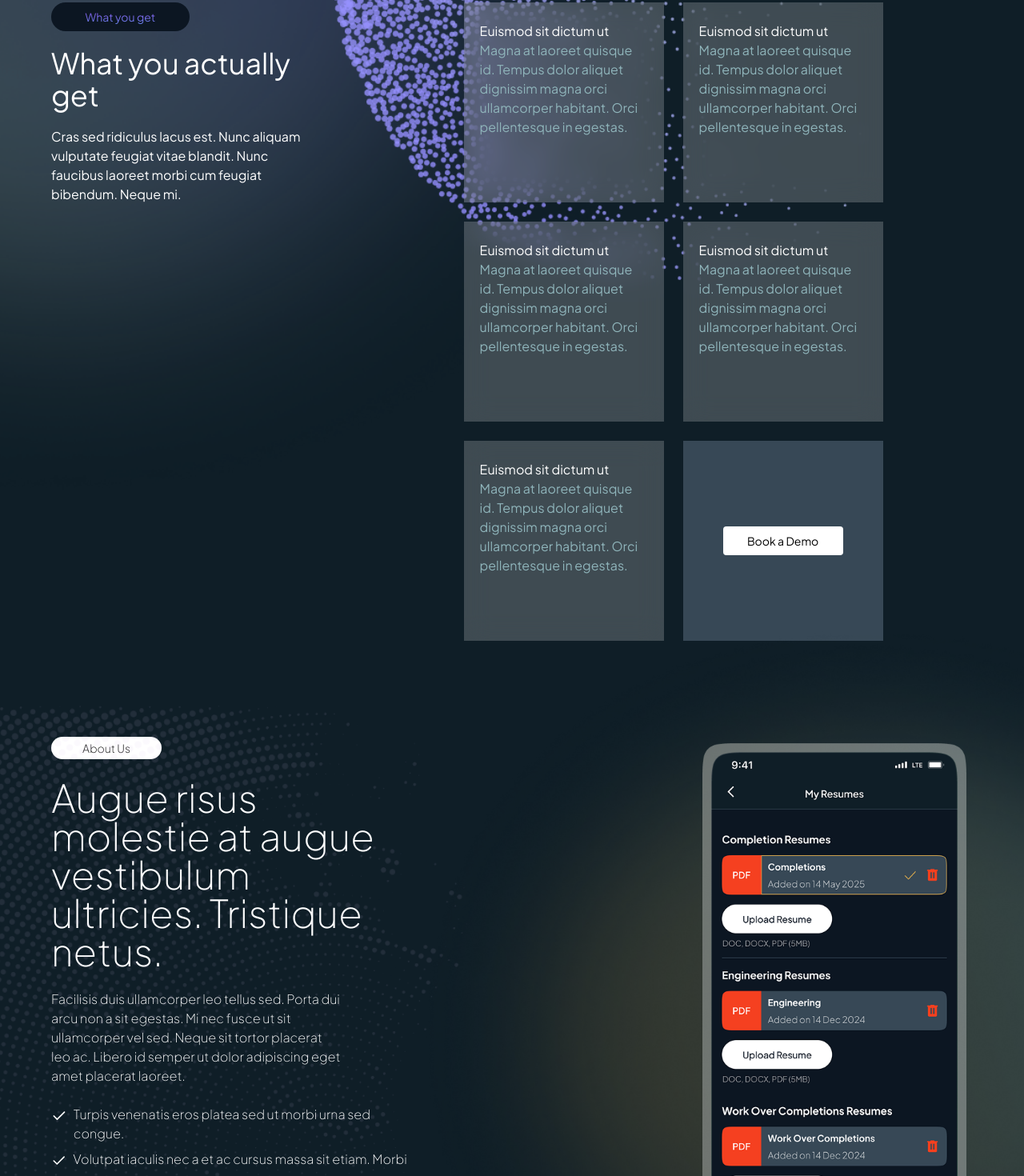
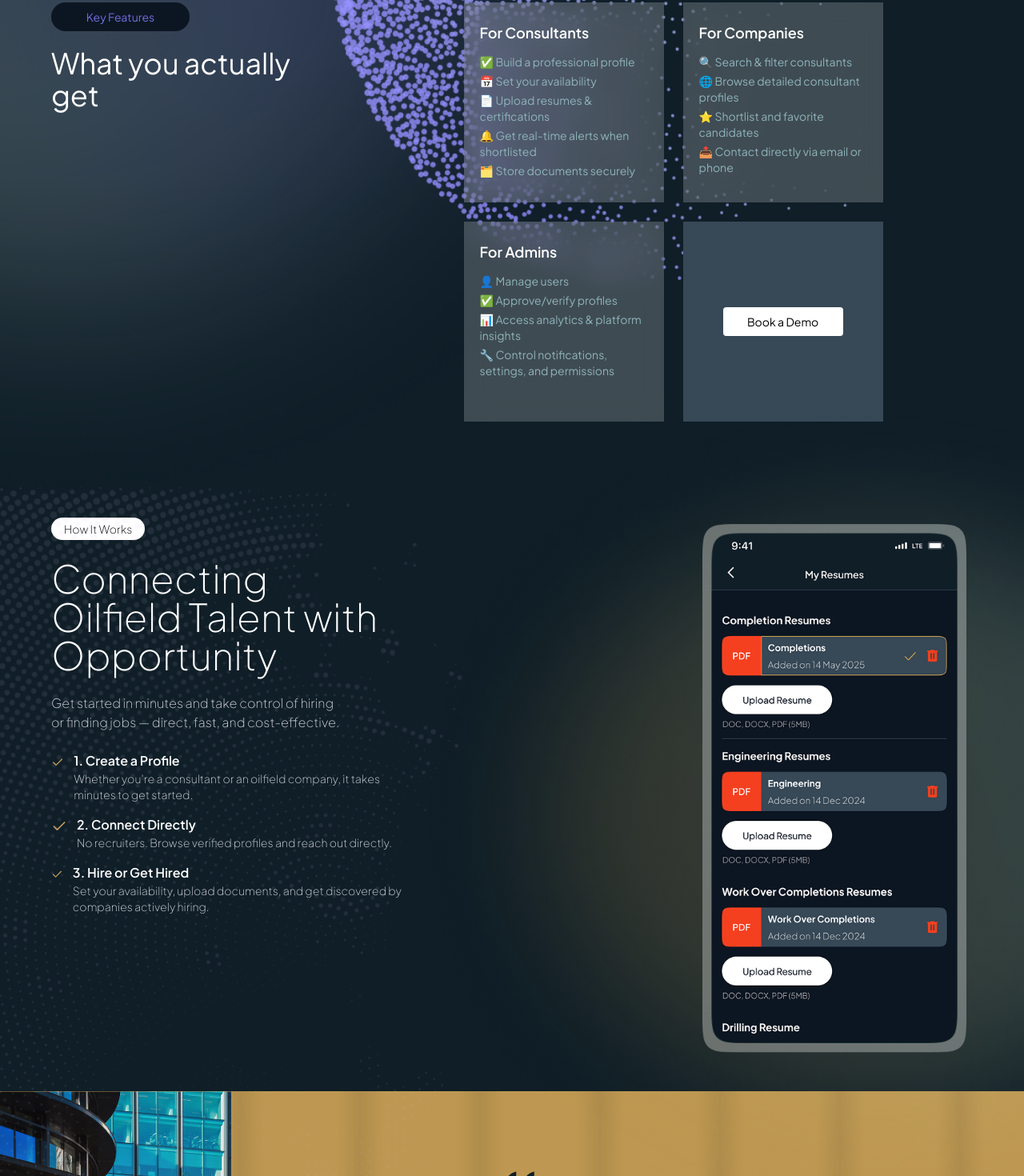
Before and after one commit to dignitestudios-dev/Consultants-R-Us-Landing-Page, a Next.js app: page / in a window 1280 px wide. Shown: the part 1000-2470 px from the top of the page at 80% size. Built offline with nearby package versions, Linux system fonts and the light colour scheme.

Commit message:
sontent added

```diff
--- a/src/app/(main)/_components/home.tsx
+++ b/src/app/(main)/_components/home.tsx
@@ -2,14 +2,30 @@ import { Check } from "lucide-react";
 import Image from "next/image";
 import React from "react";
 
-const items = [
-  "Turpis venenatis eros platea sed ut morbi urna sed congue.",
-  "Volutpat iaculis nec a et ac cursus massa sit etiam. Morbi non",
-  "pulvinar et ac eu vitae. Dolor viverra tincidunt interdum ipsum tellu",
-  "amet. Ullamcorper adipiscing quis nec sed nascetur. Mauris",
-  "consectetur enim fermentum est. Non elit parturient quis ut",
-  "molestie ipsum tristique enim phasellus. Vulputate laoreet eu nisl tellus in.",
+// const items = [
+//   "Turpis venenatis eros platea sed ut morbi urna sed congue.",
+//   "Volutpat iaculis nec a et ac cursus massa sit etiam. Morbi non",
+//   "pulvinar et ac eu vitae. Dolor viverra tincidunt interdum ipsum tellu",
+//   "amet. Ullamcorper adipiscing quis nec sed nascetur. Mauris",
+//   "consectetur enim fermentum est. Non elit parturient quis ut",
+//   "molestie ipsum tristique enim phasellus. Vulputate laoreet eu nisl tellus in.",
+// ];
+
+const howItWorks = [
+  {
+    title: "1. Create a Profile",
+    desc: "Whether you’re a consultant or an oilfield company, it takes minutes to get started.",
+  },
+  {
+    title: "2. Connect Directly",
+    desc: "No recruiters. Browse verified profiles and reach out directly.",
+  },
+  {
+    title: "3. Hire or Get Hired",
+    desc: "Set your availability, upload documents, and get discovered by companies actively hiring.",
+  },
 ];
+
 
 function Home() {
   return (
@@ -32,11 +48,11 @@ function Home() {
         <div className="flex flex-wrap py-10 justify-between">
           <div className="md:w-[60%] flex flex-col md:py-16 gap-10 font-thin relative z-50">
             <h1 className="text-[#F9F9F7] text-5xl md:text-6xl font-thin">
-              Jobs at Your Fingertips.Your Career Starts Here.
+              Connecting Oilfield Talent with Opportunity
             </h1>
             <p className="text-[#CECBFF] text-2xl w-[90%] font-[350]">
-              Smart job matching made simple. Explore thousands of opportunities
-              anytime, anywhere.
+              Cut out the middleman. Hire experienced consultants directly —
+              fast, secure, and cost-effective.
             </p>
             <button className="text-white w-[150px] bg-[#C19A4D] p-2 px-4 rounded-sm text-sm">
               Book a Demo
@@ -59,32 +75,67 @@ function Home() {
             <div className="md:w-[30%] flex flex-col gap-5">
               <div className="bg-[#0C1622] w-[50%] rounded-full">
                 <h4 className="bg-gradient-to-t from-[#4A90E2] to-[#8A2BE2] text-transparent bg-clip-text text-sm text-center p-2 px-6 ">
-                  What you get
+                  Key Features
                 </h4>
               </div>
               <h1 className="text-4xl">What you actually get</h1>
-              <p className="pr-8">
+              {/* <p className="pr-8">
                 Cras sed ridiculus lacus est. Nunc aliquam vulputate feugiat
                 vitae blandit. Nunc faucibus laoreet morbi cum feugiat bibendum.
                 Neque mi.
-              </p>
+              </p> */}
             </div>
             <div className="md:w-[65%]">
               <div className="flex flex-wrap justify-center py-4 md:py-0 gap-6">
-                {[1, 2, 3, 4, 5].map((m) => (
+                {[
+                  // Consultants
+                  {
+                    title: "For Consultants",
+                    features: [
+                      "✅ Build a professional profile",
+                      "📅 Set your availability",
+                      "📄 Upload resumes & certifications",
+                      "🔔 Get real-time alerts when shortlisted",
+                      "🗂️ Store documents securely",
+                    ],
+                  },
+                  // Companies
+                  {
+                    title: "For Companies",
+                    features: [
+                      "🔍 Search & filter consultants",
+                      "🌐 Browse detailed consultant profiles",
+                      "⭐ Shortlist and favorite candidates",
+                      "📤 Contact directly via email or phone",
+                    ],
+                  },
+                  // Admins
+                  {
+                    title: "For Admins",
+                    features: [
+                      "👤 Manage users",
+                      "✅ Approve/verify profiles",
+                      "📊 Access analytics & platform insights",
+                      "🔧 Control notifications, settings, and permissions",
+                    ],
+                  },
+                ].map((item, i) => (
                   <div
-                    key={m}
-                    className="w-[250px] py-6 p-5 h-[250px] bg-white/20 bg-clip-padding backdrop-filter backdrop-blur-lg bg-opacity-10"
+                    key={i}
+                    className="w-[250px] py-6 p-5 h-[250px] bg-white/20 bg-clip-padding backdrop-filter backdrop-blur-lg bg-opacity-10 overflow-hidden"
                   >
-                    <div></div>
-                    <h2>Euismod sit dictum ut</h2>
-                    <p className="text-[#8FB4BA]">
-                      Magna at laoreet quisque id. Tempus dolor aliquet
-                      dignissim magna orci ullamcorper habitant. Orci
-                      pellentesque in egestas.
-                    </p>
+                    <h2 className="text-lg font-semibold text-white mb-3">
+                      {item.title}
+                    </h2>
+                    <ul className="text-[#8FB4BA] text-sm space-y-1">
+                      {item.features.map((f, idx) => (
+                        <li key={idx}>{f}</li>
+                      ))}
+                    </ul>
                   </div>
                 ))}
+
+                {/* CTA card */}
                 <div className="w-[250px] py-6 p-5 flex items-center justify-center h-[250px] bg-[#374856] bg-clip-padding backdrop-filter backdrop-blur-lg bg-opacity-10">
                   <button className="text-black w-[150px] bg-white p-2 px-4 rounded-sm text-sm">
                     Book a Demo
@@ -104,25 +155,28 @@ function Home() {
           />
           <div className="flex flex-wrap justify-between font-thin">
            <div className="md:w-[40%] flex flex-col gap-6">
-              <h3 className="bg-white rounded-full text-sm w-[30%] text-black text-center p-1">
-                About Us
+      <h3 className="bg-white rounded-full text-sm w-fit px-4 text-black text-center p-1">
+        How It Works
       </h3>
+
       <h1 className="text-3xl md:text-5xl md:pr-12">
-                Augue risus molestie at augue vestibulum ultricies. Tristique
-                netus.
+        Connecting Oilfield Talent with Opportunity
       </h1>
-              <p className="md:pr-24">
-                Facilisis duis ullamcorper leo tellus sed. Porta dui arcu non a
-                sit egestas. Mi nec fusce ut sit ullamcorper vel sed. Neque sit
-                tortor placerat leo ac. Libero id semper ut dolor adipiscing
-                eget amet placerat laoreet.
+
+      <p className="md:pr-24 text-gray-300">
+        Get started in minutes and take control of hiring or finding jobs —
+        direct, fast, and cost-effective.
       </p>
+
       <div>
-                <ul className="space-y-2">
-                  {items.map((item, index) => (
-                    <li key={index} className="flex items-start gap-2">
-                      <Check className="w-5 h-5  mt-1" />
-                      <span>{item}</span>
+        <ul className="space-y-4">
+          {howItWorks.map((item, index) => (
+            <li key={index} className="flex items-start gap-3">
+              <Check className="w-5 h-5 text-[#C19A5B] mt-1" />
+              <div>
+                <p className="font-semibold text-white">{item.title}</p>
+                <p className="text-sm text-gray-300">{item.desc}</p>
+              </div>
             </li>
           ))}
         </ul>
--- a/src/app/(main)/_components/testimonals.tsx
+++ b/src/app/(main)/_components/testimonals.tsx
@@ -13,14 +13,14 @@ export default function Testimonials() {
   const slides = [
     {
       quote:
-        "Imperdiet vitae hendrerit in et. Hendrerit donec in sapien sed neque adipiscing semper fringilla rhoncus.",
-      author: "Sarah Mitchell, Marketing Director at BrightEdge Solutions",
+        "Consultants R US” completely changed the way we hire contractors. It’s fast, easy, and we’ve found better talent faster.",
+      author: "– Sarah M., Operations Manager, Texas Drilling Co.",
     },
-    {
-      quote:
-        "Turpis orci morbi nisi viverra sit ipsum ut sit. Sed ultricies, velit nec laoreet tincidunt.",
-      author: "James Carter, CEO of VisionTech",
-    },
+    // {
+    //   quote:
+    //     "Turpis orci morbi nisi viverra sit ipsum ut sit. Sed ultricies, velit nec laoreet tincidunt.",
+    //   author: "James Carter, CEO of VisionTech",
+    // },
   ];
 
   return (
--- a/src/app/(main)/_components/ui/accordian-faq.tsx
+++ b/src/app/(main)/_components/ui/accordian-faq.tsx
@@ -2,18 +2,56 @@
 import { useState } from "react";
 
 const accordionData = [
+  // For Consultants
   {
-    question: "Lorem ipsum dolor sit amet consectetur.",
+    category: "Consultants",
+    question: "Who can sign up as a consultant on ConsultLink?",
     answer:
-      "Lorem ipsum dolor sit amet consectetur. Nullam massa diam hendrerit.",
+      "Anyone with relevant oilfield experience, certifications, and availability can join. You’ll need to create a profile, upload your resume, and verify your credentials.",
   },
   {
-    question: "Lorem ipsum dolor sit amet consectetur. Faucibus fermentum mi donec.",
-    answer: "",
+    category: "Consultants",
+    question: "Is there a fee to use the platform as a consultant?",
+    answer:
+      "Yes — there’s a flat monthly subscription fee of $10 to access all features, including profile visibility, resume uploads, notifications, and direct contact from companies.",
   },
   {
-    question: "Lorem ipsum dolor sit amet consectetur.",
-    answer: "",
+    category: "Consultants",
+    question: "How will I be contacted by companies?",
+    answer:
+      "Once your profile is live, companies can reach out to you directly via phone or email based on the information you provide.",
+  },
+  {
+    category: "Consultants",
+    question: "Is my information secure?",
+    answer:
+      "Absolutely. Your documents are stored securely in a personal vault, and your data is protected according to our privacy policy.",
+  },
+
+  // For Companies
+  {
+    category: "Companies",
+    question: "How do I find and contact consultants?",
+    answer:
+      "You can filter consultants by location, certifications, years of experience, and availability. Once you find a match, contact them directly — no middleman needed.",
+  },
+  {
+    category: "Companies",
+    question: "Can I shortlist or save candidates?",
+    answer:
+      "Yes, you can favorite or “star” consultant profiles and resumes to access them quickly when you’re ready to hire.",
+  },
+  {
+    category: "Companies",
+    question: "Is there a subscription fee for companies?",
+    answer:
+      "Yes, companies also pay a $10/month subscription to access the full list of consultant profiles and use all platform features.",
+  },
+  {
+    category: "Companies",
+    question: "Can I manage multiple hiring managers under one account?",
+    answer:
+      "Currently, each account is for a single user, but support for team access is in the roadmap.",
   },
 ];
 
@@ -32,7 +70,14 @@ export default function Accordion() {
             onClick={() => toggleAccordion(index)}
             className="flex justify-between items-center w-full text-left"
           >
-            <span className="text-white text-lg font-medium">{item.question}</span>
+            <div>
+              <span className="block text-xs uppercase tracking-wider text-[#C19A5B]">
+                {item.category}
+              </span>
+              <span className="text-white text-lg font-medium">
+                {item.question}
+              </span>
+            </div>
             <span className="text-[#C19A5B] font-thin text-4xl">
               {openIndex === index ? "×" : "+"}
             </span>
@@ -41,7 +86,7 @@ export default function Accordion() {
           <div
             className={`grid transition-all duration-500 ease-in-out overflow-hidden text-gray-300`}
             style={{
-              maxHeight: openIndex === index && item.answer ? "100px" : "0px",
+              maxHeight: openIndex === index && item.answer ? "200px" : "0px",
               opacity: openIndex === index && item.answer ? 1 : 0,
               marginTop: openIndex === index && item.answer ? "8px" : "0px",
             }}
```
Lines whose indentation alone changed are shown as unchanged.
